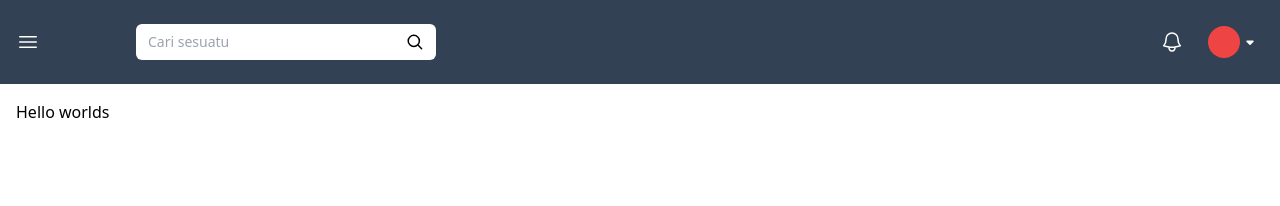
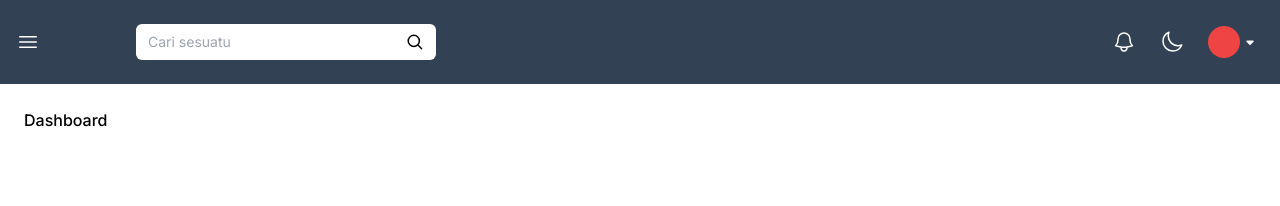
Before and after one commit to AlvinSetyaPranata/simat-new, a React (Vite) app: page / in a window 1280 px wide. Shown: the top 206 px of the page. Built offline with nearby package versions, Linux system fonts and the light colour scheme.

Commit message:
added theme toggle button

```diff
--- a/src/components/Atoms/Navbar.jsx
+++ b/src/components/Atoms/Navbar.jsx
@@ -1,4 +1,5 @@
 import React, { useState } from 'react'
+import ThemeToogle from './ThemeToogle'
 
 export default function Navbar({ onClick }) {
 
@@ -28,6 +29,10 @@
                     <path strokeLinecap="round" strokeLinejoin="round" d="M14.857 17.082a23.848 23.848 0 005.454-1.31A8.967 8.967 0 0118 9.75v-.7V9A6 6 0 006 9v.75a8.967 8.967 0 01-2.312 6.022c1.733.64 3.56 1.085 5.455 1.31m5.714 0a24.255 24.255 0 01-5.714 0m5.714 0a3 3 0 11-5.714 0" />
                 </svg>
 
+                <ThemeToogle />
+
+
+
 
                 {/* account button action group */}
                 <div className='relative'>
--- /dev/null
+++ b/src/components/Atoms/ThemeToogle.jsx
@@ -0,0 +1,20 @@
+import React, { useState } from 'react'
+
+export default function ThemeToogle() {
+
+    const [theme, setTheme] = useState("light")
+
+    return (
+        <button onClick={() => setTheme(currentTheme => currentTheme == "light" ? "dark" : "light")}>
+            {theme == "light" ?
+                <svg xmlns="http://www.w3.org/2000/svg" fill="none" viewBox="0 0 24 24" strokeWidth={1.5} stroke="white" className="w-6 h-6">
+                    <path strokeLinecap="round" strokeLinejoin="round" d="M21.752 15.002A9.718 9.718 0 0118 15.75c-5.385 0-9.75-4.365-9.75-9.75 0-1.33.266-2.597.748-3.752A9.753 9.753 0 003 11.25C3 16.635 7.365 21 12.75 21a9.753 9.753 0 009.002-5.998z" />
+                </svg> :
+                <svg xmlns="http://www.w3.org/2000/svg" fill="none" viewBox="0 0 24 24" strokeWidth={1.5} stroke="white" className="w-6 h-6">
+                    <path strokeLinecap="round" strokeLinejoin="round" d="M12 3v2.25m6.364.386l-1.591 1.591M21 12h-2.25m-.386 6.364l-1.591-1.591M12 18.75V21m-4.773-4.227l-1.591 1.591M5.25 12H3m4.227-4.773L5.636 5.636M15.75 12a3.75 3.75 0 11-7.5 0 3.75 3.75 0 017.5 0z" />
+                </svg>
+
+            }
+        </button>
+    )
+}
--- a/src/pages/App.jsx
+++ b/src/pages/App.jsx
@@ -6,13 +6,17 @@
   const [sidebarExpanded, setSidebarExpanded] = useState(false)
 
   return (
-    <div className="flex">
+    <div className="flex font-primary">
      <Sidebar expanded={sidebarExpanded}/>
      <div className="w-full">
       <Navbar onClick={() => setSidebarExpanded(state => !state)} />
-      <div className="pt-4 px-4">
-        <p>Hello worlds</p>
+
+      {/* content */}
+      <div className="p-6">
+        <h1 className="font-medium">Dashboard</h1>
       </div>
+
+
      </div>
     </div>
   )
```
Also changed, not shown: src/index.css (line endings or trailing spaces).
